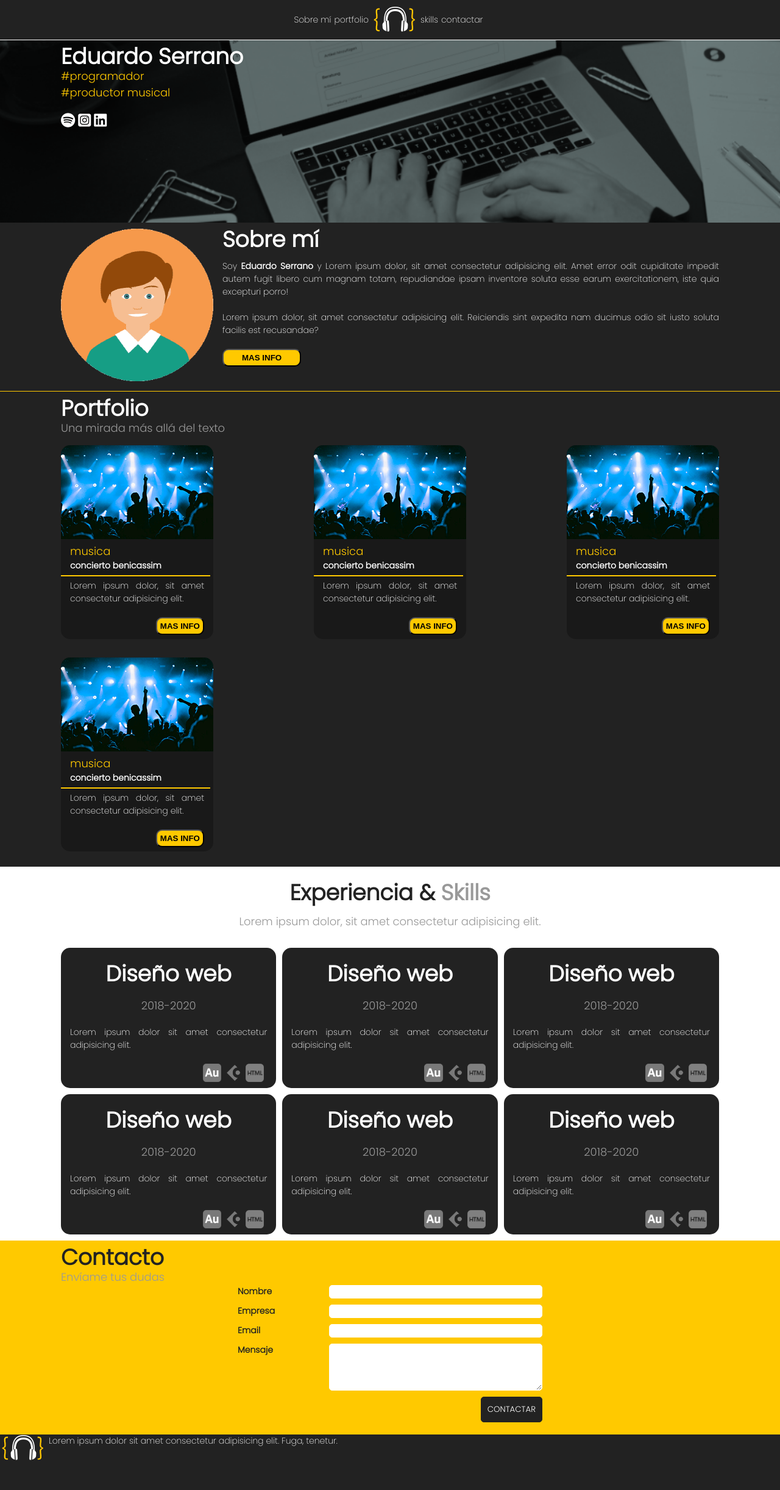
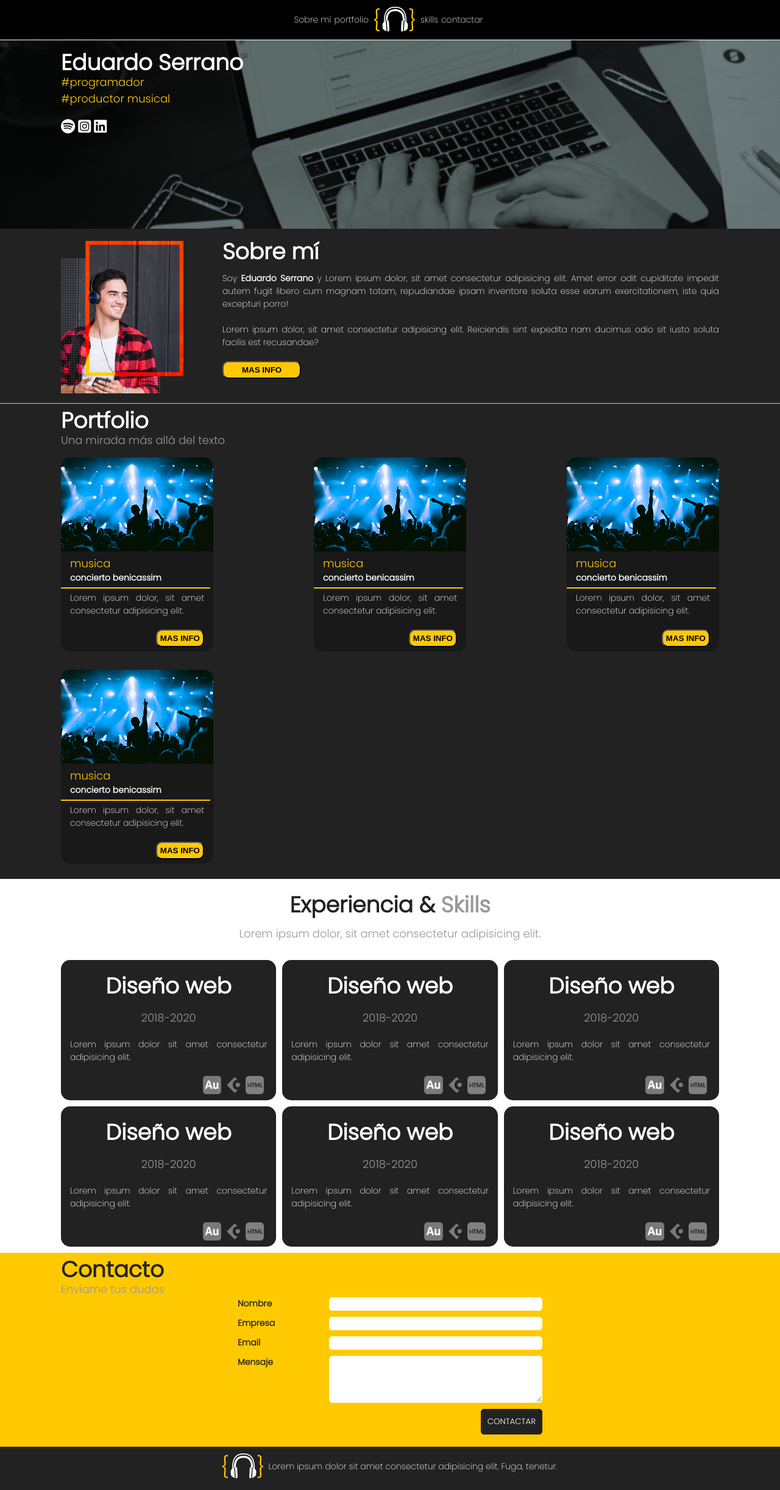
Before and after one commit to Eduu115/Portfolio-MasterMind, a plain HTML site: page index.html in a window 1280 px wide. Shown: the whole page at 61% size. Before the commit the page ends 2419 px from the top, so only its background shows below. Drawn offline with Linux system fonts and the light colour scheme.

Commit message:
finished v1 beta

```diff
--- a/css/estilos.css
+++ b/css/estilos.css
@@ -37,7 +37,7 @@ cite{
     font-weight: 300
 }
 nav{
-    background-color: #222;
+    background-color: black;
     border-bottom: 1px solid white;
     padding-top: 10px;
     height: 55px;
@@ -68,6 +68,14 @@ button{
     border-radius: 10px;
 }
 
+footer{
+    padding-top: 10px;
+    display: flex;
+    justify-content: center;
+}
+footer li{
+    padding-top: 12px;
+}
 
 /* PSEUDOCLASES */
 a:any-link{
@@ -139,19 +147,19 @@ a:hover{
     border: 1px solid #ffc900;
 }
 
-/* ID */
-
-#logo{
+.logo{
     padding-top: 0px;
 }
 
+/* ID */
 #inicio{
     background-image: url(../imagenes/backInicio.png);
     background-repeat: no-repeat;
     background-size: cover;
     min-height: 280px;
     max-width: 100%;
-    padding-top: 75px;
+    padding-top: 85px;
+    margin-bottom: 10px;
 }
 #redes{
     margin-top: 20px;
@@ -169,7 +177,6 @@ a:hover{
 }
 
 /* GRID SOBRE MI */
-
 #sobreMi{
     display: grid;
     grid-template-columns: 250px 1fr;
--- a/index.html
+++ b/index.html
@@ -18,7 +18,7 @@
         <ul>
             <li><a href="#sobreMi">Sobre mí</a></li>
             <li><a href="#portfolio">portfolio</a></li>
-            <li id="logo"><img src="imagenes/cascos.png" alt="Logo del portfolio"></li>
+            <li class="logo"><img src="imagenes/cascos.png" alt="Logo del portfolio"></li>
             <li><a href="#experiencia">skills</a></li>
             <li><a href="#contactar">contactar</a></li>
         </ul>
@@ -45,7 +45,7 @@
         <!-- Inicio Sobre mi -->
         <section id="sobreMi">
             <div id="img-sobreMi">
-                <img src="./imagenes/perfil.png" alt="Foto de perfil" height="250">
+                <img src="./imagenes/foto-perfil.png" alt="Foto de perfil" height="250">
             </div>
             <div id="contenido-sobreMi">
                 <h2>Sobre mí</h2>
```
Also changed, not shown: imagenes/foto-perfil.png (added).
